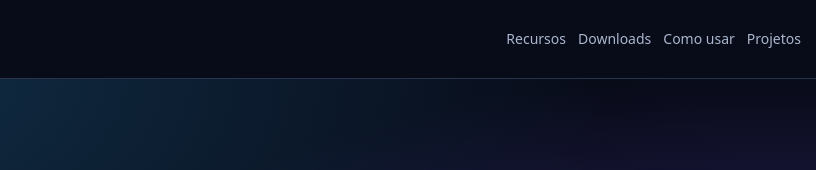
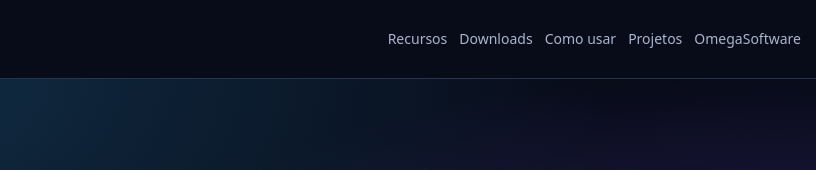
Before and after one commit to OmegaPS2Store/omegaps2store.github.io, a plain HTML site: page index.html in a window 1280 px wide. Shown: the top 170 px of the page, 251-1067 px from the left. Drawn offline with Linux system fonts and the light colour scheme.

Commit message:
Add files via upload

```diff
--- a/index.html
+++ b/index.html
@@ -19,6 +19,7 @@
           <a href="#downloads">Downloads</a>
           <a href="#como-usar">Como usar</a>
           <a href="#projetos">Projetos</a>
+          <a href="https://omegasoftwarebr.github.io/">OmegaSoftware</a>
           <div class="social-links" aria-label="Redes sociais">
             <a href="https://www.instagram.com/julianohenich/" target="_blank" rel="noopener noreferrer" title="Instagram" aria-label="Abrir Instagram em nova aba">
             <svg aria-hidden="true" viewBox="0 0 24 24" fill="none" stroke="currentColor" stroke-width="1.8" stroke-linecap="round" stroke-linejoin="round"><rect height="20" rx="5" width="20" x="2" y="2"/><circle cx="12" cy="12" r="4"/><circle cx="18" cy="6" fill="currentColor" r="1" stroke="none"/></svg>
```
